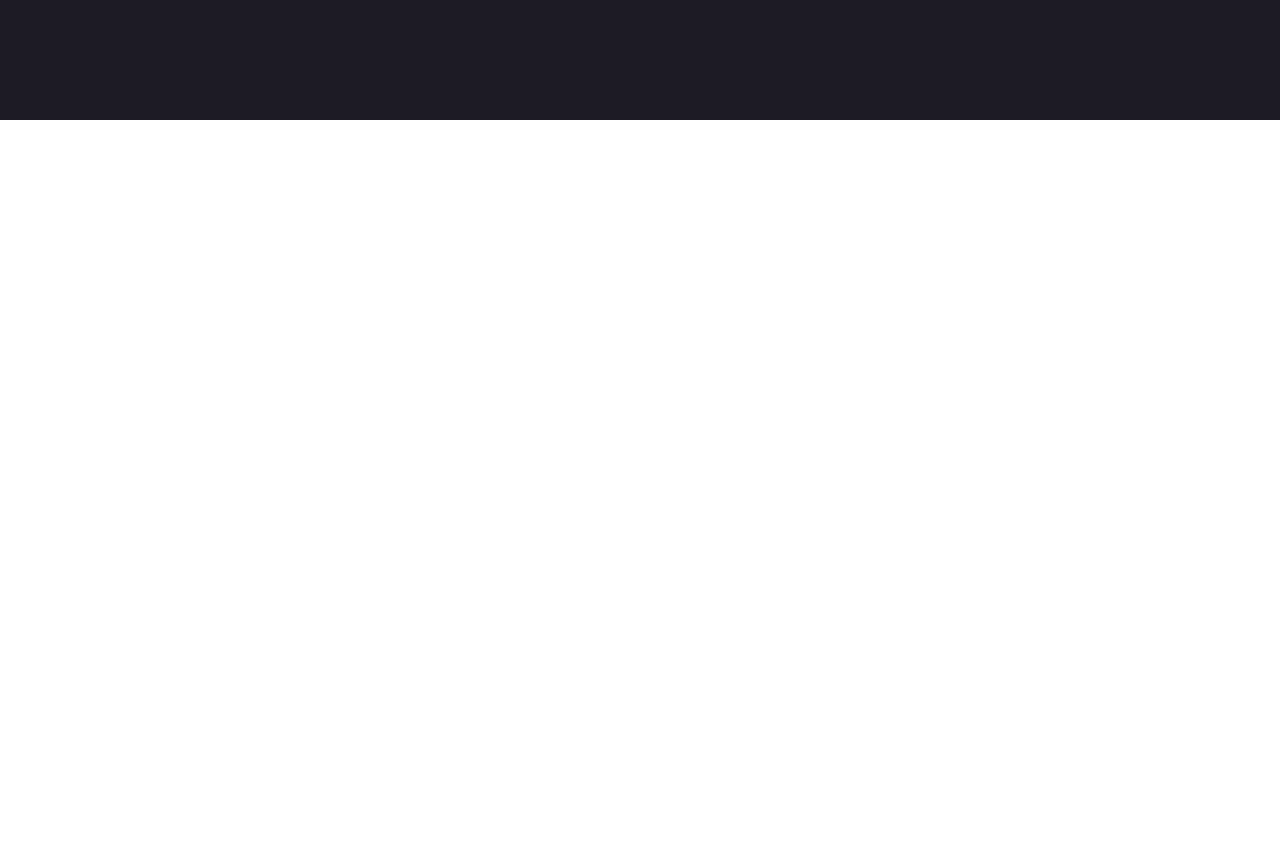
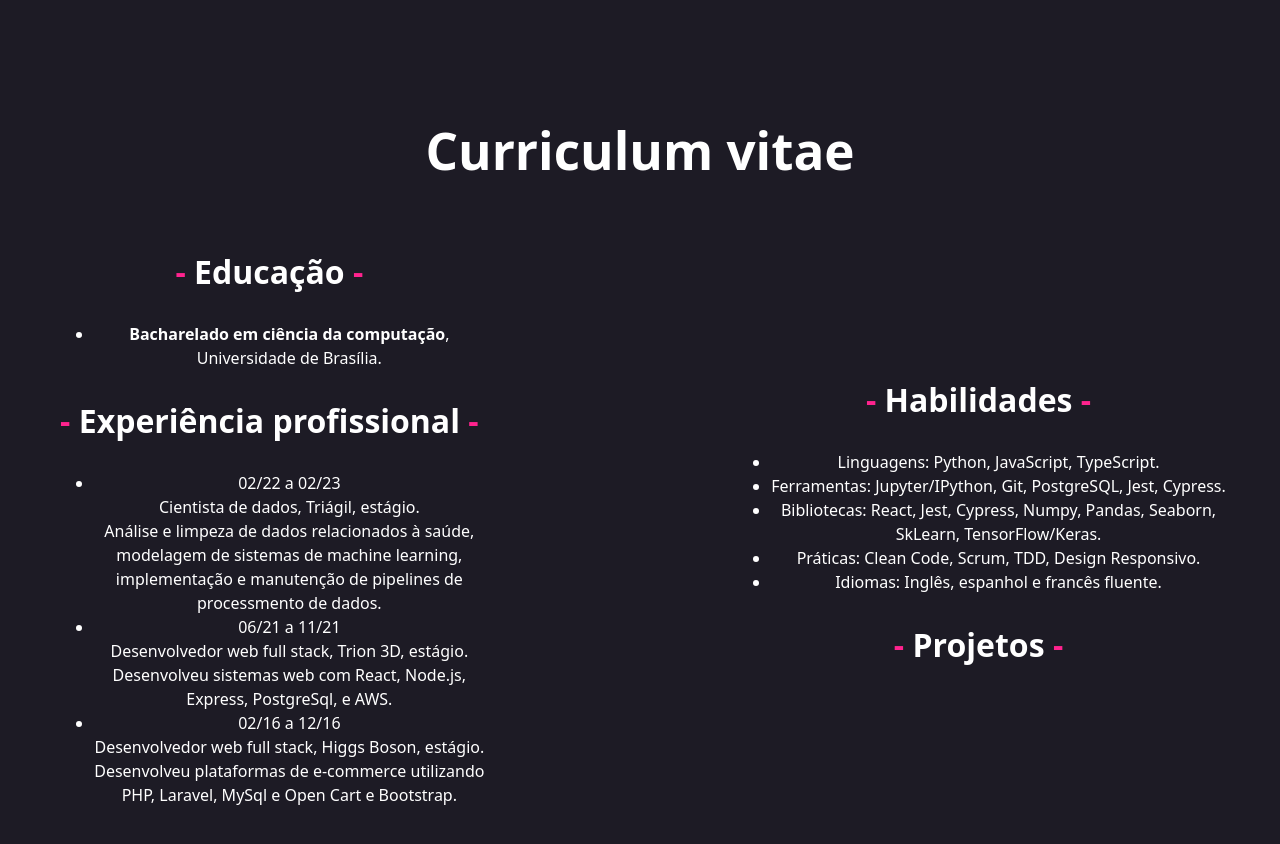
Before and after one commit to mrafaelr/mrafaelr.github.io, a React (Vite) app: page / in a window 1280 px wide. Shown: the part 680-1524 px from the top of the page. Before the commit the page ends 800 px from the top, so only its background shows below. Built offline with nearby package versions, Linux system fonts and the light colour scheme.

Commit message:
Start resume section

```diff
--- a/src/App.jsx
+++ b/src/App.jsx
@@ -1,6 +1,7 @@
 import './App.css'
 import Nav from './Nav.jsx'
 import About from './About.jsx'
+import Resume from './Resume.jsx'
 
 /*
 function Decoration() {
@@ -17,6 +18,7 @@ function App() {
     <div>
       <Nav></Nav>
       <About></About>
+      <Resume></Resume>
     </div>
     );
 }
--- /dev/null
+++ b/src/Resume.css
@@ -0,0 +1,15 @@
+#resume {
+    display:flex;
+    flex-direction: row;
+    justify-content: space-between;
+    justify-items: left;
+    align-items: center;
+}
+
+.resume-column>h2 {
+    font-size: 2em;
+}
+
+#decorative-dash {
+    color: #FF238E;
+}
--- /dev/null
+++ b/src/Resume.jsx
@@ -0,0 +1,56 @@
+import "./Resume.css"
+
+
+
+export default function Resume() {
+    return (
+        <section >
+            <h1>Curriculum vitae</h1>
+            <div id="resume">
+                <div className="resume-column">
+                    <h2><span id="decorative-dash">-</span> Educação <span id="decorative-dash">-</span></h2>
+                    <ul>
+                        <li>
+                            <b>Bacharelado em ciência da computação</b>,<br />
+                            Universidade de Brasília.
+                        </li>
+                    </ul>
+                    <h2><span id="decorative-dash">-</span> Experiência profissional <span id="decorative-dash">-</span></h2>
+                    <ul>
+                        <li>
+                            02/22 a 02/23 <br />
+                            Cientista de dados, Triágil, estágio. <br />
+                            Análise e limpeza de dados relacionados à saúde, <br />
+                            modelagem de sistemas de machine learning, <br />
+                            implementação e manutenção de pipelines de <br />
+                            processmento de dados. <br />
+                        </li>
+                        <li>
+                            06/21 a 11/21 <br />
+                            Desenvolvedor web full stack, Trion 3D, estágio. <br />
+                            Desenvolveu sistemas web com React, Node.js, <br />
+                            Express,  PostgreSql, e AWS. <br />
+                        </li>
+                        <li>
+                            02/16 a 12/16 <br />
+                            Desenvolvedor web full stack, Higgs Boson, estágio. <br />
+                            Desenvolveu plataformas de e-commerce utilizando <br />
+                            PHP, Laravel, MySql e Open Cart e Bootstrap. <br />
+                        </li>
+                    </ul>
+                </div>
+                <div className="resume-column">
+                    <h2><span id="decorative-dash">-</span> Habilidades <span id="decorative-dash">-</span></h2>
+                    <ul>
+                        <li>Linguagens: Python, JavaScript, TypeScript.</li>
+                        <li>Ferramentas: Jupyter/IPython, Git, PostgreSQL, Jest, Cypress.</li>
+                        <li>Bibliotecas: React, Jest, Cypress, Numpy, Pandas, Seaborn,<br /> SkLearn, TensorFlow/Keras.</li>
+                        <li>Práticas: Clean Code, Scrum, TDD, Design Responsivo.</li>
+                        <li>Idiomas: Inglês, espanhol e francês fluente.</li>
+                    </ul>
+                    <h2><span id="decorative-dash">-</span> Projetos <span id="decorative-dash">-</span></h2>
+                </div>
+            </div>
+        </section>
+    );
+}
```
